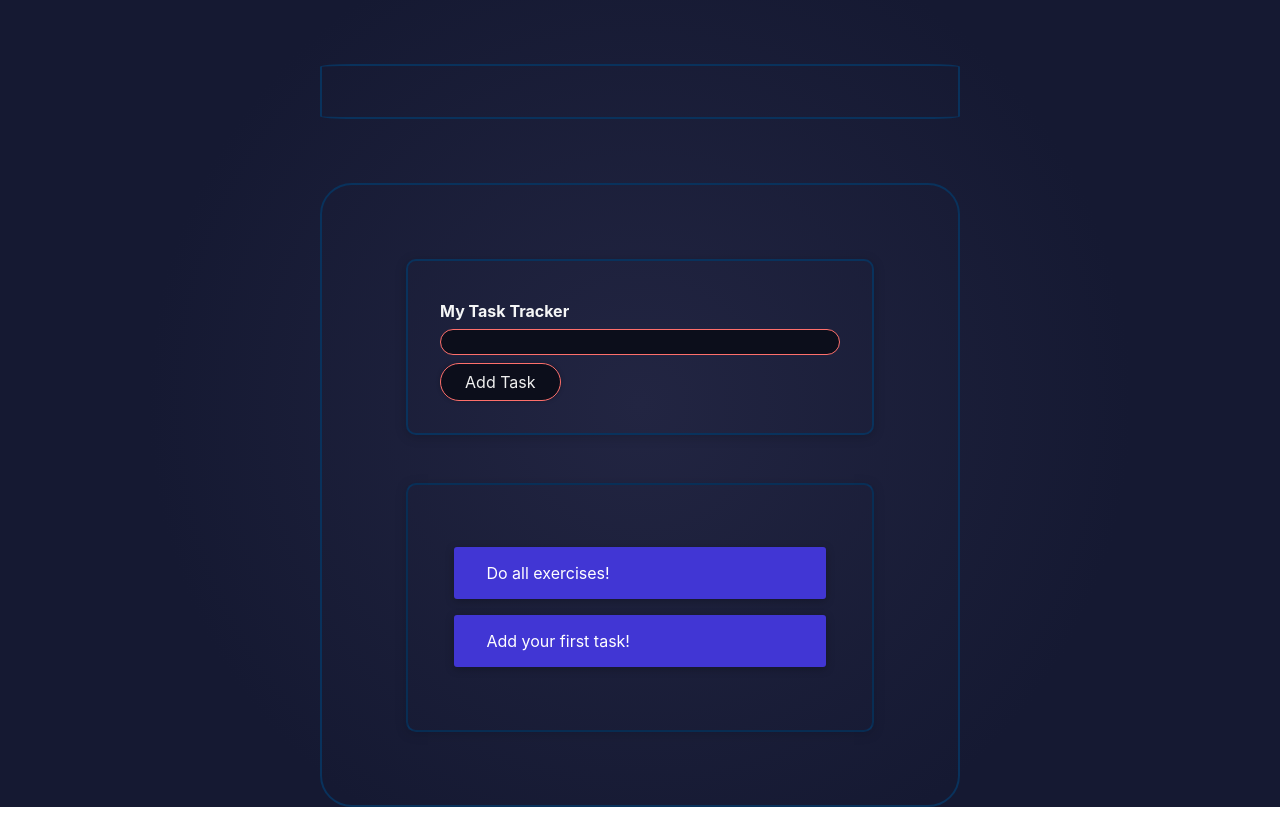
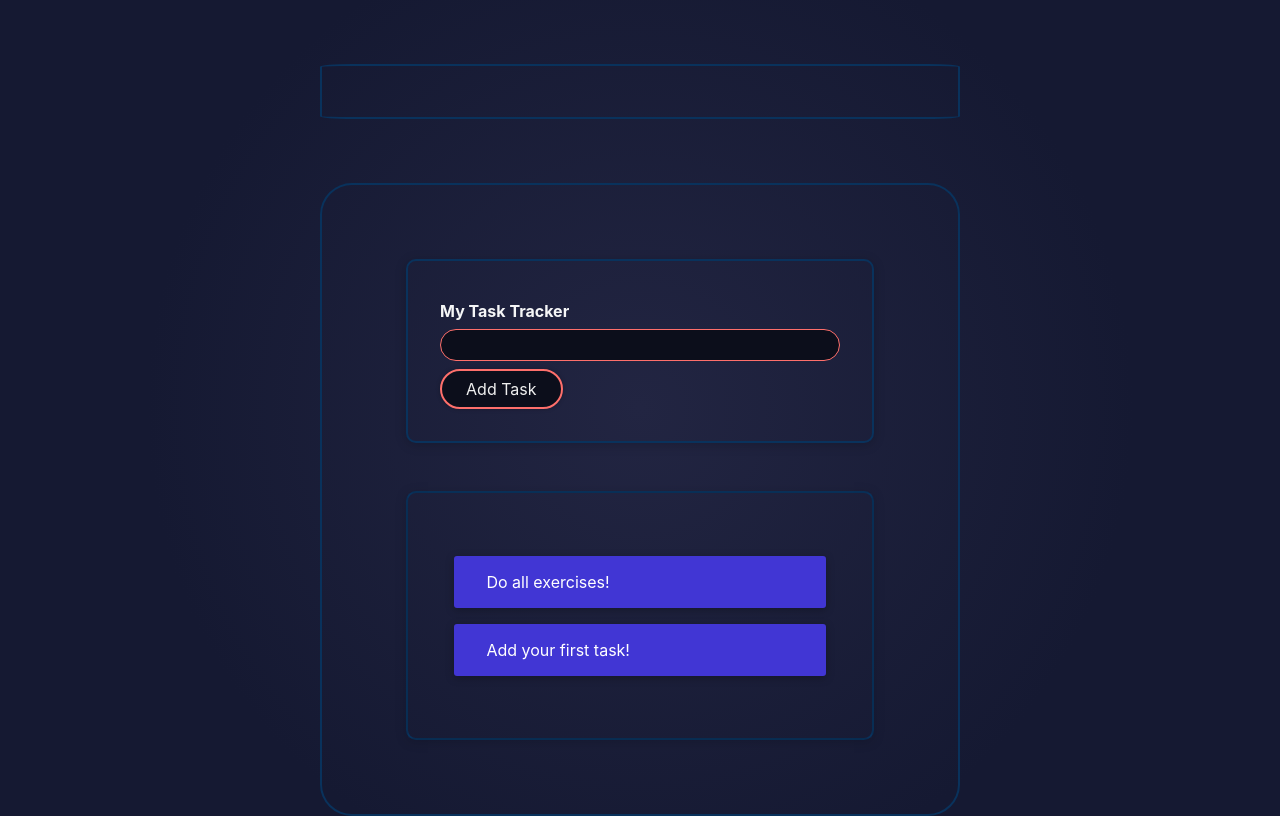
Before and after one commit to jalonghurst/motivational-task-tracker, a React (Create React App) app: page / in a window 1280 px wide. Built offline with nearby package versions, Linux system fonts and the light colour scheme.

Commit message:
2px border thickness on button, increased padding on text input

```diff
--- a/src/components/CourseGoals/CourseInput/CourseInput.module.css
+++ b/src/components/CourseGoals/CourseInput/CourseInput.module.css
@@ -15,7 +15,7 @@
   border-radius: 3rem;
   font: inherit;
   line-height: 1.5rem;
-  padding: 0 0.25rem;
+  padding: 0.2rem 0.55rem;
   color:#efefef;
   background:#0C0E1B;
 }
--- a/src/components/UI/Button/Button.module.css
+++ b/src/components/UI/Button/Button.module.css
@@ -2,7 +2,7 @@
   width: 100%;
   font: inherit;
   padding: 0.5rem 1.5rem;
-  border: 1px solid #FE6F6B;
+  border: 2px solid #FE6F6B;
   color:#efefef;
   background:#0C0E1B;
   border-radius: 3rem;
```
